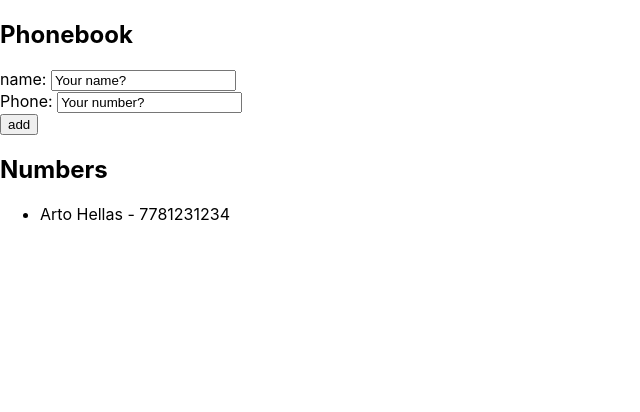
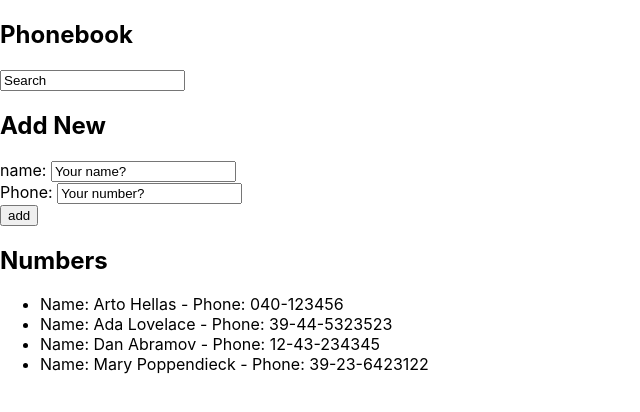
Before and after one commit to FrancisQ/EduNode, a React (Create React App) app: page / in a window 1280 px wide. Shown: the top 412 px of the page, without its empty margins (0-640 px from the left). Built offline with nearby package versions, Linux system fonts and the light colour scheme.

Commit message:
part2.9 completed - search bar feature for both name and number

```diff
--- a/src/App.js
+++ b/src/App.js
@@ -3,18 +3,21 @@ import React, { useState } from 'react'
 
 const App = () => {
   const [persons, setPersons] = useState([
-    {
-      name: 'Arto Hellas',
-      phone: '7781231234'
-    }
+    { name: 'Arto Hellas', number: '040-123456', id: 1 },
+    { name: 'Ada Lovelace', number: '39-44-5323523', id: 2 },
+    { name: 'Dan Abramov', number: '12-43-234345', id: 3 },
+    { name: 'Mary Poppendieck', number: '39-23-6423122', id: 4 }
   ])
   const [newName, setNewName] = useState('Your name?')
   const [newPhone, setNewPhone] = useState('Your number?')
+  const [newSearch, setNewSearch] = useState('Search')
+  const [newResult, setNewResult] = useState(persons)
 
+  //Submit Button onSubmit - add person object and clear fields
   const addPerson = (event) => {
     event.preventDefault()
     const nameExists = persons.find(person => person.name === newName)
-    const phoneExists = persons.find(person => person.phone === newPhone)
+    const phoneExists = persons.find(person => person.number === newPhone)
 
     if (nameExists !== undefined) {
       alert(`Name ${newName} Already Exists, try another`)
@@ -23,27 +26,39 @@ const App = () => {
     } else {
       const newPersonObject = {
         name: newName,
-        phone: newPhone
+        phone: newPhone,
+        id: persons.length + 1
       }
       setPersons(persons.concat(newPersonObject))
     }
-
     setNewName('')
     setNewPhone('')
   }
-
+  //Search input onChange
+  const searchResults = (event) => {
+    setNewSearch(event.target.value)
+    const query = event.target.value.toLowerCase()
+    let tempResults = persons.filter(person => {
+      if (person.name.toLowerCase().includes(query) || person.number.includes(query))
+        return person
+    })
+    setNewResult(tempResults)
+  }
+  //Name input onChange
   const updateName = (event) => {
     setNewName(event.target.value)
-    console.log(newName)
   }
+  //Phone input onChange
   const updatePhone = (event) => {
     setNewPhone(event.target.value)
-    console.log(newPhone)
   }
 
   return (
     <div>
       <h2>Phonebook</h2>
+      <input value={newSearch} onChange={searchResults} />
+      <p>{searchResults}</p>
+      <h2>Add New</h2>
       <form onSubmit={addPerson}>
         <div>
           name: <input value={newName} onChange={updateName} />
@@ -56,8 +71,8 @@ const App = () => {
       </form >
       <h2>Numbers</h2>
       <ul>
-        {persons.map(person => (
-          <li key={person.name} >{person.name} - {person.phone}</li>
+        {newResult.map(person => (
+          <li key={person.id} >Name: {person.name} - Phone: {person.number}</li>
         )
         )}
       </ul>
```
